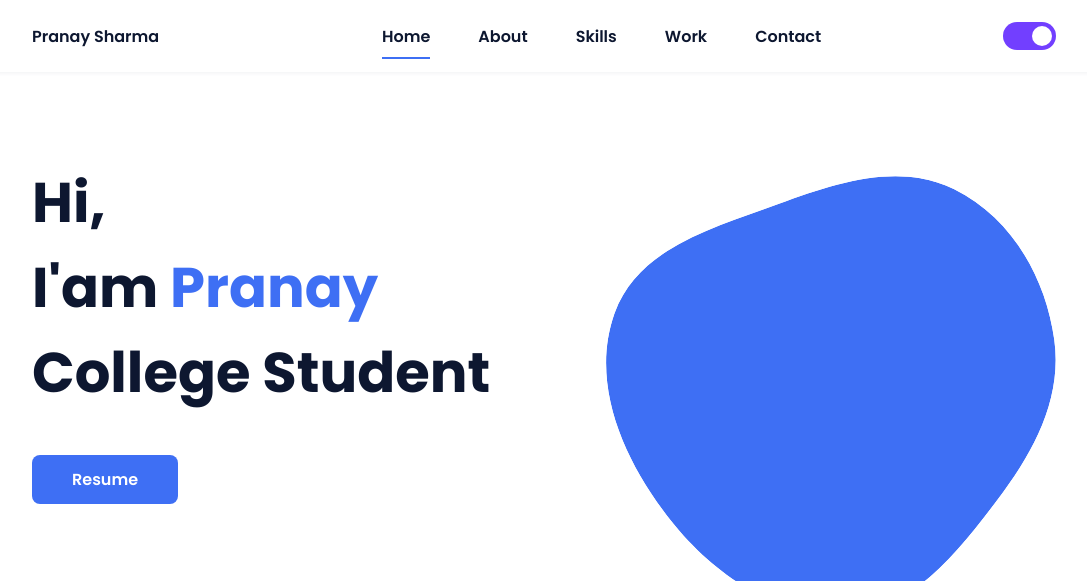
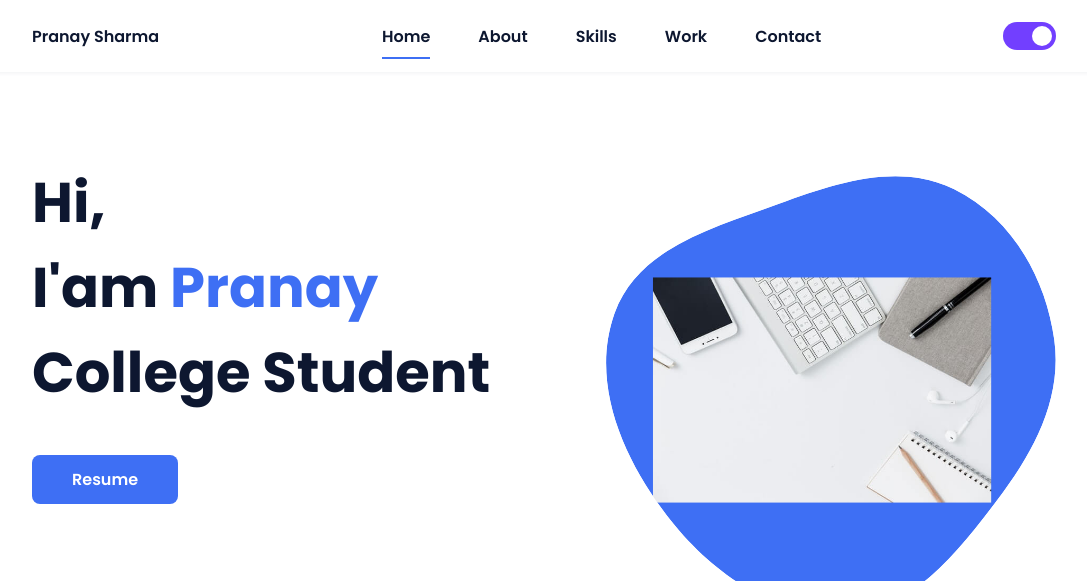
Before and after one commit to pranay823/pranaysharma.github.io, a plain HTML site: page index.html in a window 1280 px wide. Shown: the top 581 px of the page, without its empty margins (96-1183 px from the left). Drawn offline with nearby package versions, Linux system fonts and the light colour scheme.

Commit message:
Update index.html

```diff
--- a/index.html
+++ b/index.html
@@ -59,7 +59,7 @@
                         </mask>
                         <g mask="url(#mask0)">
                             <path d="M9.19024 145.964C34.0253 76.5814 114.865 54.7299 184.111 29.4823C245.804 6.98884 311.86 -14.9503 370.735 14.143C431.207 44.026 467.948 107.508 477.191 174.311C485.897 237.229 454.931 294.377 416.506 344.954C373.74 401.245 326.068 462.801 255.442 466.189C179.416 469.835 111.552 422.137 65.1576 361.805C17.4835 299.81 -17.1617 219.583 9.19024 145.964Z"/>
-                            <image class="home__blob-img" x="50" y="108" href="/blob/main/assets/img/pra.png"/>
+                            <image class="home__blob-img" x="50" y="108" href="assets/img/work2.jpg"/>
                         </g>
                     </svg>
                 </div>
```
